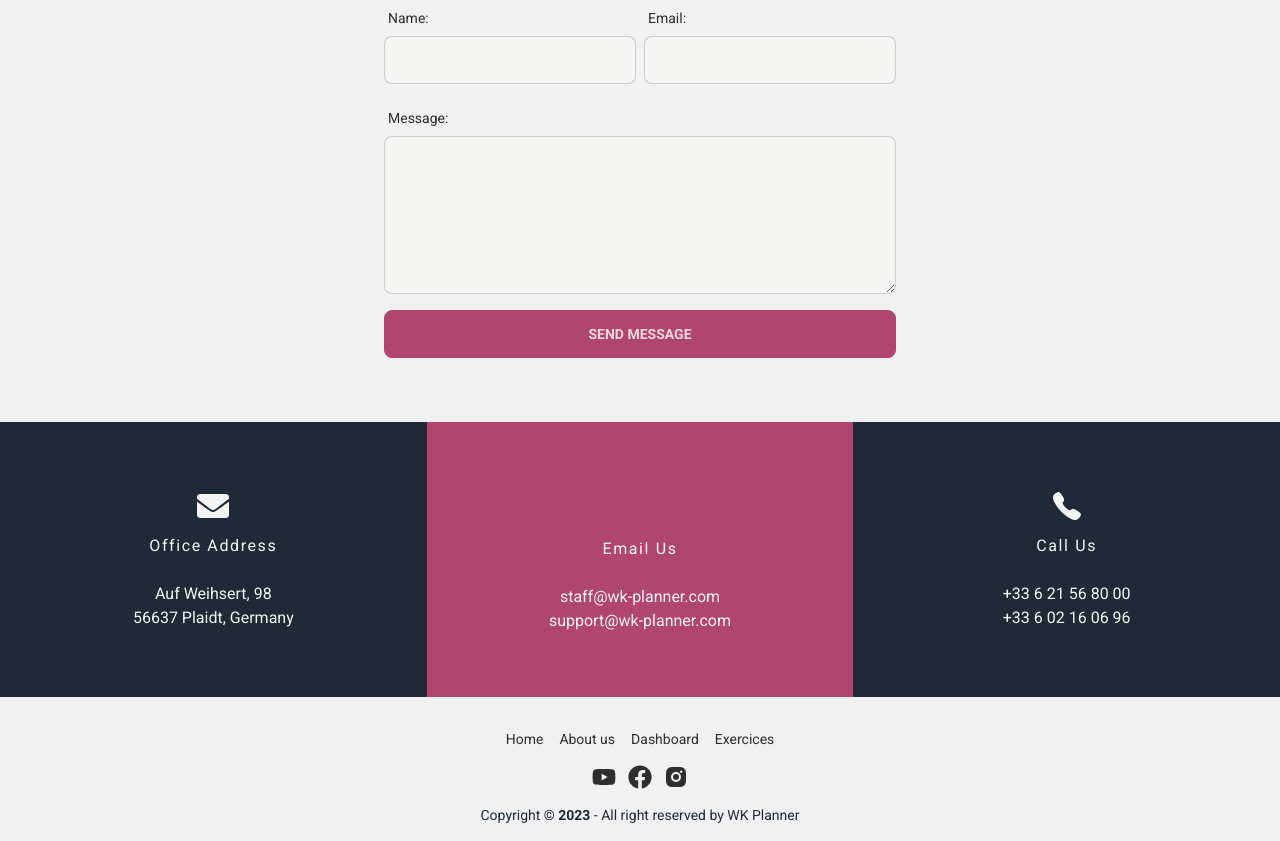
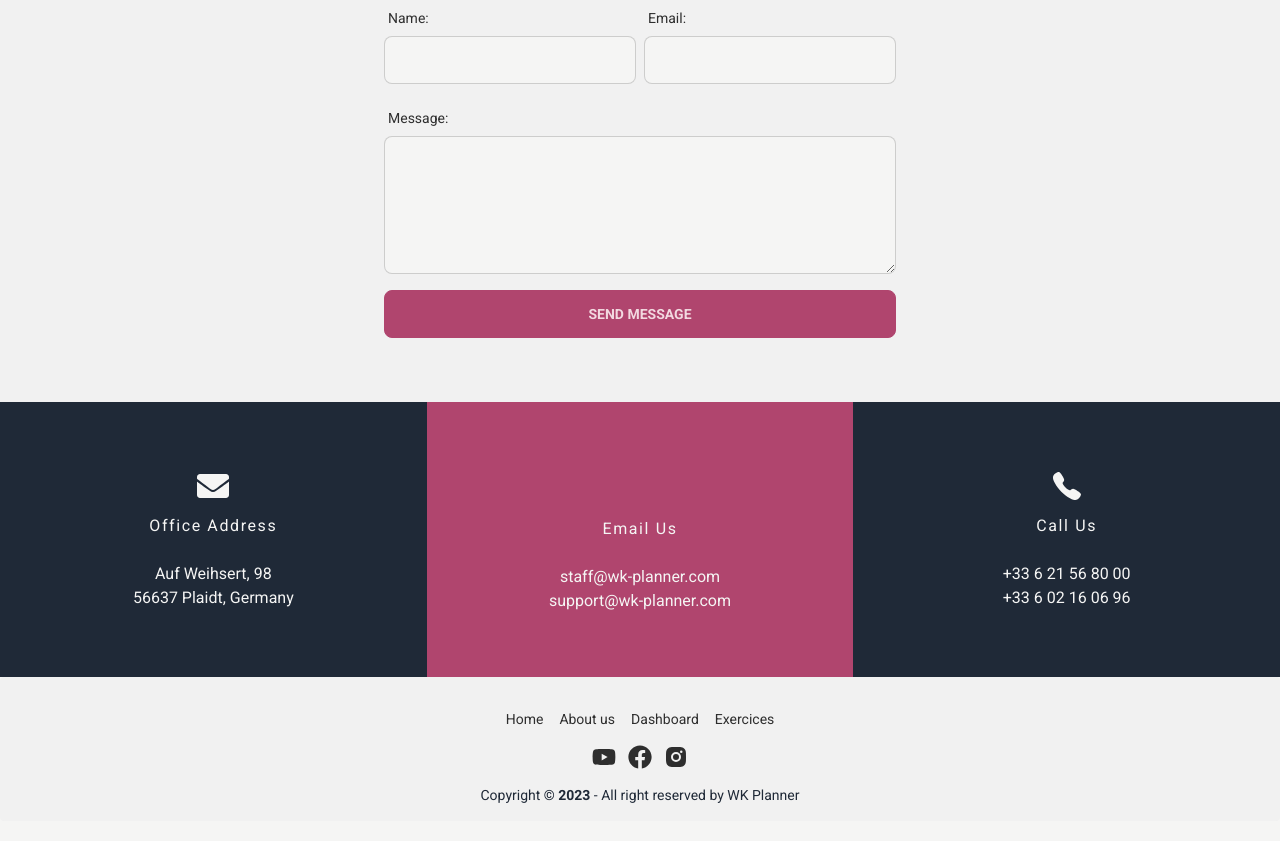
Before and after one commit to BBocho8/WK-Planner-App, a React (Vite) app: page / in a window 1280 px wide. Shown: the part 2120-2961 px from the top of the page. Built offline with nearby package versions, Linux system fonts and the light colour scheme; no server answers; some icons are missing.

Commit message:
text area ->  textbase class

```diff
--- a/src/pages/Landing.tsx
+++ b/src/pages/Landing.tsx
@@ -154,7 +154,7 @@ const Landing = () => {
 							value={message}
 							rows={5}
 							onChange={(e) => setMessage(e.target.value)}
-							className="textarea textarea-bordered"
+							className="text-base textarea textarea-bordered"
 							required
 						></textarea>
 					</div>
```
